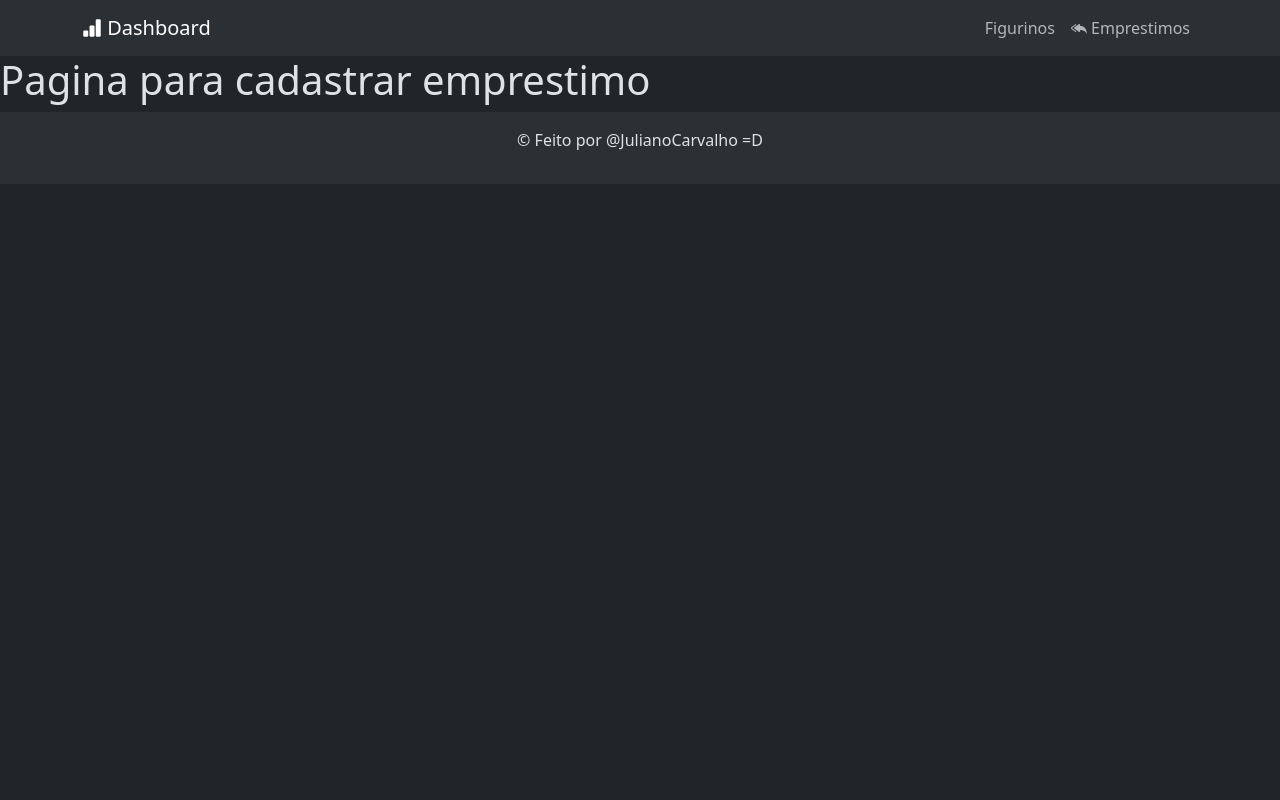
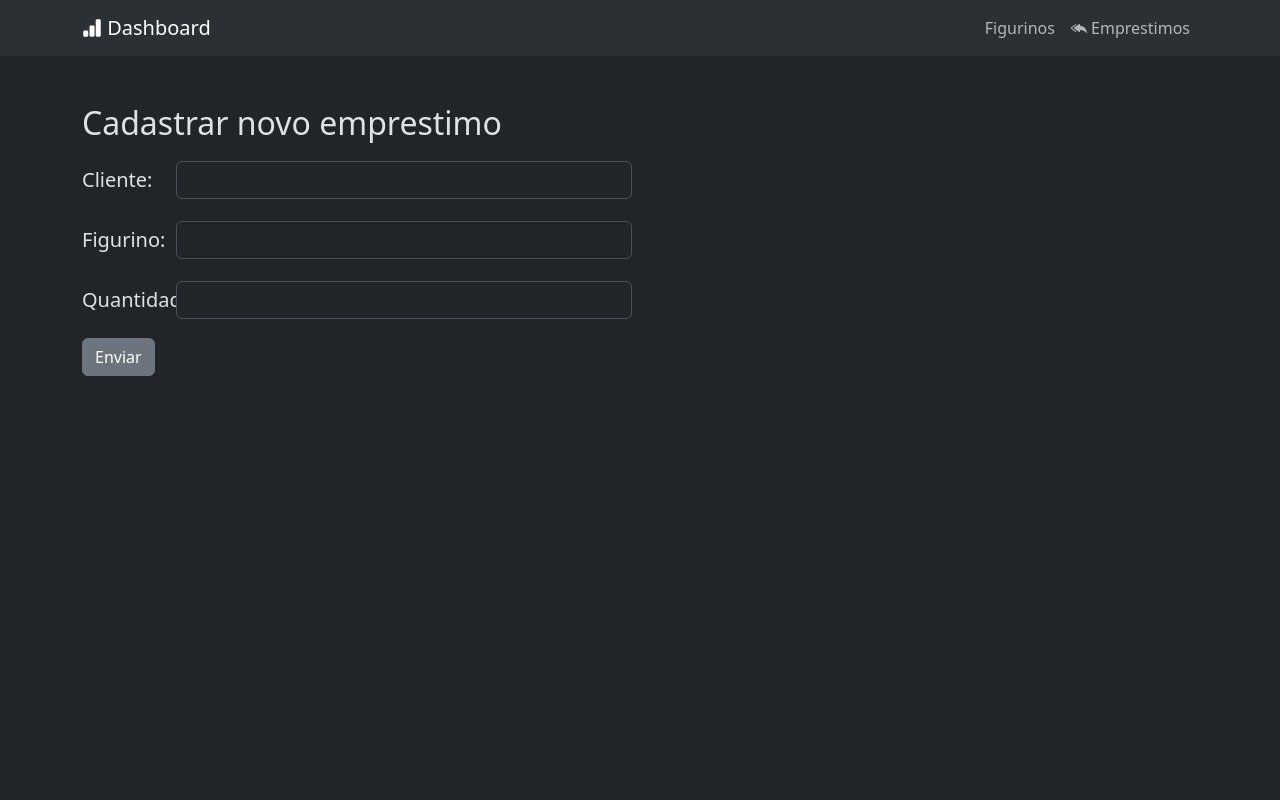
Before and after one commit to Carvalho-Juliano/estoque, a Next.js app: page /emprestimo/cadastrar in a window 1280 px wide. Shown: the top 800 px of the page. Built offline with nearby package versions, Linux system fonts and the light colour scheme.

Commit message:
form para cadastrar novos emprestimos

```diff
--- a/src/actions/actions-emprestimos.tsx
+++ b/src/actions/actions-emprestimos.tsx
@@ -1,16 +1,22 @@
+"use server";
+
 import { revalidatePath } from "next/cache";
 import { redirect } from "next/navigation";
 
+type EmprestimoResponse =
+  | { success: true }
+  | { success: false; errors: Record<string, string> };
+
 export async function ActionCadastrarEmprestimo(
   formData: FormData
-): Promise<void> {
-  const idCliente = Number(formData.get("id_cliente"));
-  const idFigurino = Number(formData.get("id_figurino"));
+): Promise<EmprestimoResponse> {
+  const clienteId = Number(formData.get("clienteId"));
+  const figurinoId = Number(formData.get("figurinoId"));
   const quantidade = Number(formData.get("quantidade"));
 
   const body = {
-    idCliente,
-    idFigurino,
+    clienteId,
+    figurinoId,
     quantidade,
   };
 
@@ -28,7 +34,7 @@ export async function ActionCadastrarEmprestimo(
   if (!res.ok) {
     const erro = await res.json();
     console.log("Erro ao cadastrar emprestimo", erro);
-    return;
+    return { success: false, errors: erro.errors };
   }
 
   redirect("/emprestimo");
--- a/src/app/emprestimo/cadastrar/page.tsx
+++ b/src/app/emprestimo/cadastrar/page.tsx
@@ -1,7 +1,10 @@
+import { FormCadastrarEmprestimo } from "@/components/formularios/emprestimo/formCadastrarEmprestimo";
+
 export default function CadastrarEmprestimo() {
   return (
-    <>
-      <h1>Pagina para cadastrar emprestimo</h1>
-    </>
+    <main className="container mb-5 mt-5">
+      <h2 className="mb-3">Cadastrar novo emprestimo</h2>
+      <FormCadastrarEmprestimo />
+    </main>
   );
 }
--- a/src/app/emprestimo/page.tsx
+++ b/src/app/emprestimo/page.tsx
@@ -1,5 +1,4 @@
 import TabelaEmprestimos from "@/components/tabelas/tabelaEmprestimos";
-import { Emprestimo } from "@/model/Emprestimo";
 
 export default async function Emprestimos() {
   return (
--- /dev/null
+++ b/src/components/formularios/emprestimo/formCadastrarEmprestimo.tsx
@@ -0,0 +1,121 @@
+"use client";
+
+import { ActionCadastrarEmprestimo } from "@/actions/actions-emprestimos";
+import { createRequestSchemaEmprestimo } from "@/schemas/emprestimo/emprestimoSchema";
+import { useState } from "react";
+
+export function FormCadastrarEmprestimo() {
+  const [errors, setErrors] = useState<Record<string, string>>({});
+
+  async function handleSubmit(event: React.FormEvent<HTMLFormElement>) {
+    event.preventDefault();
+
+    const formData = new FormData(event.currentTarget);
+
+    const data = {
+      clienteId: Number(formData.get("clienteId")),
+      figurinoId: Number(formData.get("figurinoId")),
+      quantidade: Number(formData.get("quantidade")),
+    };
+
+    const result = createRequestSchemaEmprestimo.safeParse(data);
+
+    //Se tiver algum erro, retorna para o front-end
+    if (!result.success) {
+      const fieldErrors = result.error.flatten().fieldErrors;
+      setErrors(fieldErrors as Record<string, string>);
+      return;
+    }
+
+    setErrors({}); // limpa os erros locais;
+
+    // Chama a action para cadastrar o emprestimo
+    const res = await ActionCadastrarEmprestimo(formData);
+
+    if (!res.success) {
+      console.log("Erros vindo da API:", res.errors);
+      setErrors(res.errors);
+      return;
+    }
+
+    console.log("Emprestimo cadastrado com sucesso!");
+  }
+  // Função para definir a classe do input com base nos erros
+  // Se houver erro, adiciona a classe de borda vermelha
+  function inputClass(field: string) {
+    return `form-control ${errors[field] ? "border border-danger" : ""}`;
+  }
+
+  return (
+    <form onSubmit={handleSubmit}>
+      {/*Id do cliente*/}
+      <div className="row g-3 align-items-center mb-3">
+        <label htmlFor="clienteId" className="col-sm-1 col-form-label fs-5">
+          Cliente:
+        </label>
+        <div className="col-sm-5">
+          <input
+            className={inputClass("clienteId")}
+            type="number"
+            name="clienteId"
+            id="clienteId"
+            required
+          />
+          {errors.clienteId && (
+            <div className="col-auto">
+              <span className="text-danger mt-1">{errors.clienteId}</span>
+            </div>
+          )}
+        </div>
+      </div>
+
+      {/*Id do Figurino*/}
+      <div className="row g-3 align-items-center mb-3">
+        <label htmlFor="figurinoId" className="col-sm-1 col-form-label fs-5">
+          Figurino:
+        </label>
+        <div className="col-sm-5">
+          <input
+            className={inputClass("figurinoId")}
+            type="number"
+            name="figurinoId"
+            id="figurinoId"
+            required
+          />
+          {errors.figurinoId && (
+            <div className="col-auto">
+              <span className="text-danger mt-1">{errors.figurinoId}</span>
+            </div>
+          )}
+        </div>
+      </div>
+
+      {/*Quantidade*/}
+      <div className="row g-3 align-items-center mb-3">
+        <label htmlFor="quantidade" className="col-sm-1 col-form-label fs-5">
+          Quantidade:
+        </label>
+        <div className="col-sm-5">
+          <input
+            className={inputClass("quantidade")}
+            type="number"
+            name="quantidade"
+            id="quantidade"
+            required
+          />
+          {errors.quantidade && (
+            <div className="col-auto">
+              <span className="text-danger mt-1">{errors.quantidade}</span>
+            </div>
+          )}
+        </div>
+      </div>
+
+      <div>
+        <button type="submit" className="btn btn-secondary">
+          Enviar
+        </button>
+      </div>
+    </form>
+  );
+}
--- a/src/components/formularios/figurino/formAtualizarFigurino.tsx
+++ b/src/components/formularios/figurino/formAtualizarFigurino.tsx
@@ -10,7 +10,7 @@ interface PropsFormAtualizarFigurino {
   id: number;
 }
 
-export default function FormAtualizarFigurino({
+export function FormAtualizarFigurino({
   figurino,
   id,
 }: PropsFormAtualizarFigurino) {
--- a/src/model/Emprestimo.ts
+++ b/src/model/Emprestimo.ts
@@ -99,7 +99,7 @@ export class Emprestimo {
     });
     if (!cliente) throw new Error("Cliente não encontrado!");
 
-    if (figurino.quantidade < quantidade)
+    if (figurino.disponivel < quantidade)
       throw new Error("Quantidade indisponível");
     await prisma.figurino.update({
       //atualizar a quantidade disponivel na tabela figurino.
--- a/src/schemas/emprestimo/emprestimoSchema.ts
+++ b/src/schemas/emprestimo/emprestimoSchema.ts
@@ -6,12 +6,17 @@ export const createRequestSchemaEmprestimo = z.object({
     required_error: "O clienteId deve ser informado",
     invalid_type_error: "O clienteId deve ser um numero",
   }),
+
   figurinoId: z.number({
     required_error: "O figurinoId deve ser informado",
     invalid_type_error: "O figurinoId deve ser um numero",
   }),
-  quantidade: z.number({
-    required_error: "Quantidade deve ser informado",
-    invalid_type_error: "Quantidade deve ser um numero",
-  }),
+
+  quantidade: z
+    .number({
+      required_error: "Quantidade deve ser informado",
+      invalid_type_error: "Quantidade deve ser um numero",
+    })
+    .nonnegative("Quantidade não pode ser negativa")
+    .min(1, "Quantidade deve ser maior que 0"),
 });
```
